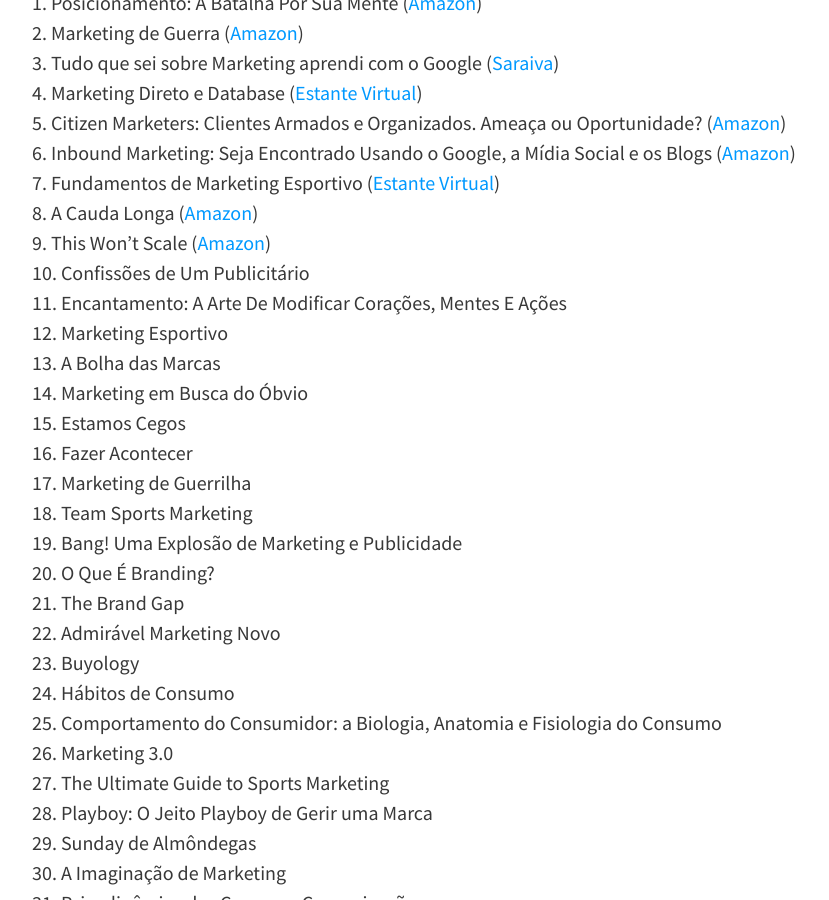
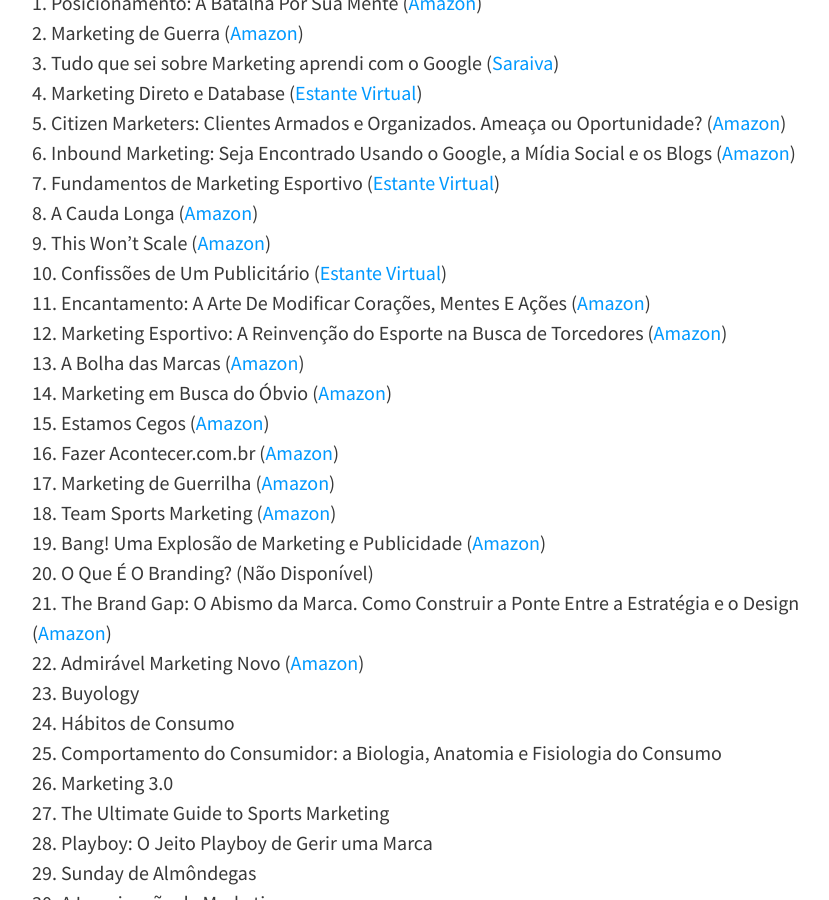
Before and after one commit to felipecbarbosa/felipecbarbosa.github.io, a Jekyll site: the page built from livros-profissionais.md, in a window 1280 px wide and 900 px high, scrolled down 1567 px. Shown: the whole window, without its empty margins (224-1053 px from the left). Built offline with Jekyll 4.4.1, drawn with Linux system fonts in a browser that asks for light colours; nearby versions of some CDN libraries; comment, search, counter and statistics services are not loaded; some of the changed text lies outside the part shown.

```diff
--- a/_config.yml
+++ b/_config.yml
@@ -17,7 +17,7 @@ theme_settings:
   # Header and footer text
   header_text: >
     <p style="color: #ffffff;">Teoria e prática são muito importantes e por isso livros fazem parte da minha formação. Acesse a lista de livros profissionais que eu já li ao longo da vida.</p>
-    <a class="button" style="color: #ffffff; background-color: #0099ff;" href="/livros-para-profissionais/">Veja a lista de 151 livros</a>
+    <a class="button" style="color: #ffffff; background-color: #0099ff;" href="/livros-para-profissionais/">Veja a lista de 158 livros</a>
 
   header_text_feature_image:
   footer_text: >
--- a/livros-profissionais.md
+++ b/livros-profissionais.md
@@ -44,19 +44,19 @@ Cada livro tem um link para poder comprar em alguma loja. Nos links da Amazon te
 7. Fundamentos de Marketing Esportivo ([Estante Virtual](https://www.estantevirtual.com.br/livros/brenda-g-pitts-david-k-stotlar/fundamentos-de-marketing-esportivo/270610403))
 8. A Cauda Longa ([Amazon](https://amzn.to/2NZDI0p))
 9. This Won't Scale ([Amazon](https://amzn.to/2Q7Qvk7))
-10. Confissões de Um Publicitário
-11. Encantamento: A Arte De Modificar Corações, Mentes E Ações
-12. Marketing Esportivo
-13. A Bolha das Marcas
-14. Marketing em Busca do Óbvio
-15. Estamos Cegos
-16. Fazer Acontecer
-17. Marketing de Guerrilha
-18. Team Sports Marketing
-19. Bang! Uma Explosão de Marketing e Publicidade
-20. O Que É Branding?
-21. The Brand Gap
-22. Admirável Marketing Novo
+10. Confissões de Um Publicitário ([Estante Virtual](https://www.estantevirtual.com.br/sebofarias/david-ogilvy-traducao-luiz-augusto-cama-confissoes-de-um-publicitario-6-edicao-david-ogilvy-1949163306))
+11. Encantamento: A Arte De Modificar Corações, Mentes E Ações ([Amazon](https://amzn.to/2O0hM5k))
+12. Marketing Esportivo: A Reinvenção do Esporte na Busca de Torcedores ([Amazon](https://amzn.to/34SJBTX))
+13. A Bolha das Marcas ([Amazon](https://amzn.to/2QeYBaN))
+14. Marketing em Busca do Óbvio ([Amazon](https://amzn.to/2ruuEcc))
+15. Estamos Cegos ([Amazon](https://amzn.to/2O4QOJA))
+16. Fazer Acontecer.com.br ([Amazon](https://amzn.to/2X5KrtZ))
+17. Marketing de Guerrilha ([Amazon](https://amzn.to/2Kc33TM))
+18. Team Sports Marketing ([Amazon](https://amzn.to/36RKqy6))
+19. Bang! Uma Explosão de Marketing e Publicidade ([Amazon](https://amzn.to/2NDBdlj))
+20. O Que É O Branding? (Não Disponível)
+21. The Brand Gap: O Abismo da Marca. Como Construir a Ponte Entre a Estratégia e o Design ([Amazon](https://amzn.to/2Q9EPgS))
+22. Admirável Marketing Novo ([Amazon](https://amzn.to/34PlHZn))
 23. Buyology
 24. Hábitos de Consumo
 25. Comportamento do Consumidor: a Biologia, Anatomia e Fisiologia do Consumo
@@ -198,3 +198,10 @@ Cada livro tem um link para poder comprar em alguma loja. Nos links da Amazon te
 149. Outliers
 150. O Que Se Passa na Cabeça dos Cachorros
 151. O Poder do Hábito
+152. How Not to be Wrong: The Power of Mathematical Thinking
+153. O Filtro Invisível: O Que a Internet Está Escondendo de Você
+154. Weapons of Math Destruction
+155. Você Não É Tão Esperto Quanto Pensa
+156. The Unknowers: How Strategic Ignorance Rules The World
+157. Little Book of Stupidity: How We Lie to Ourselves and Don't Believe Others
+158. Algorithms to Live By: The Computer Science of Human Decisions
```
Also changed, not shown: other parts of livros-profissionais.md (+1 -1 lines).
